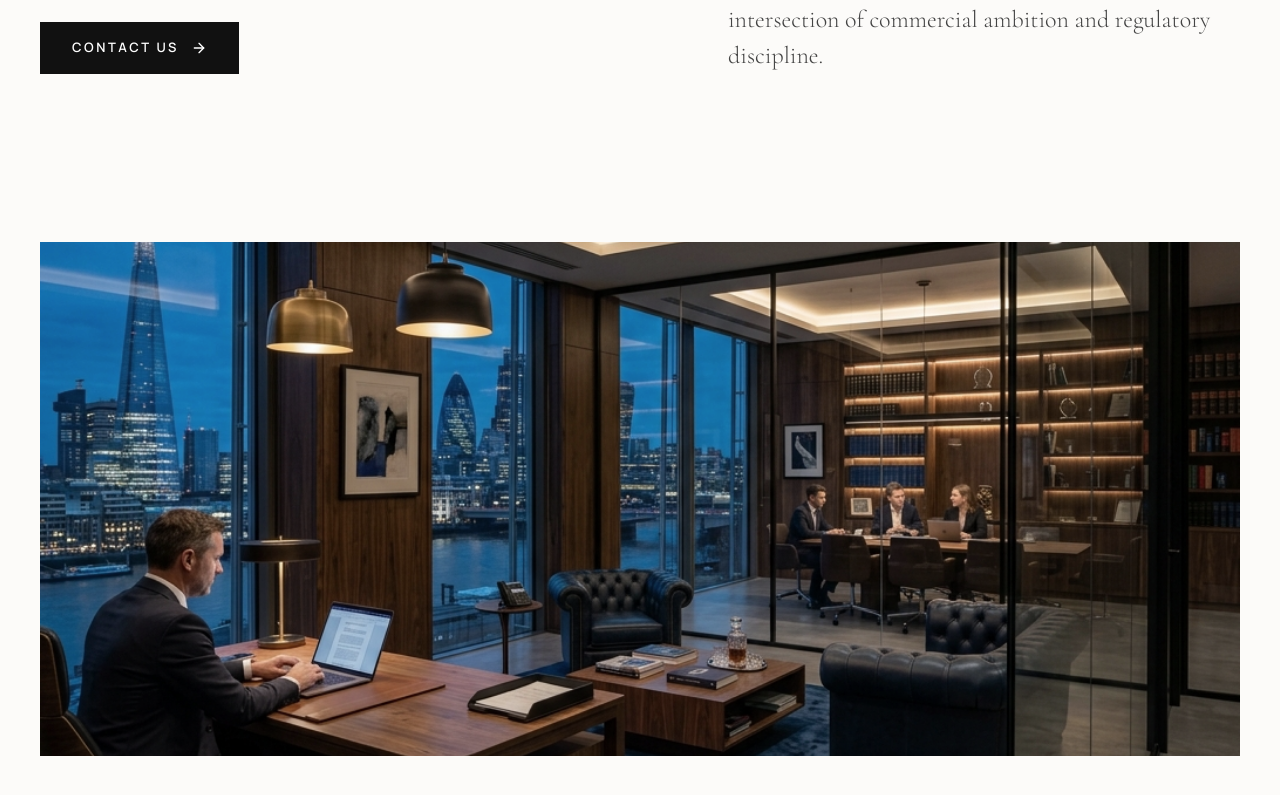
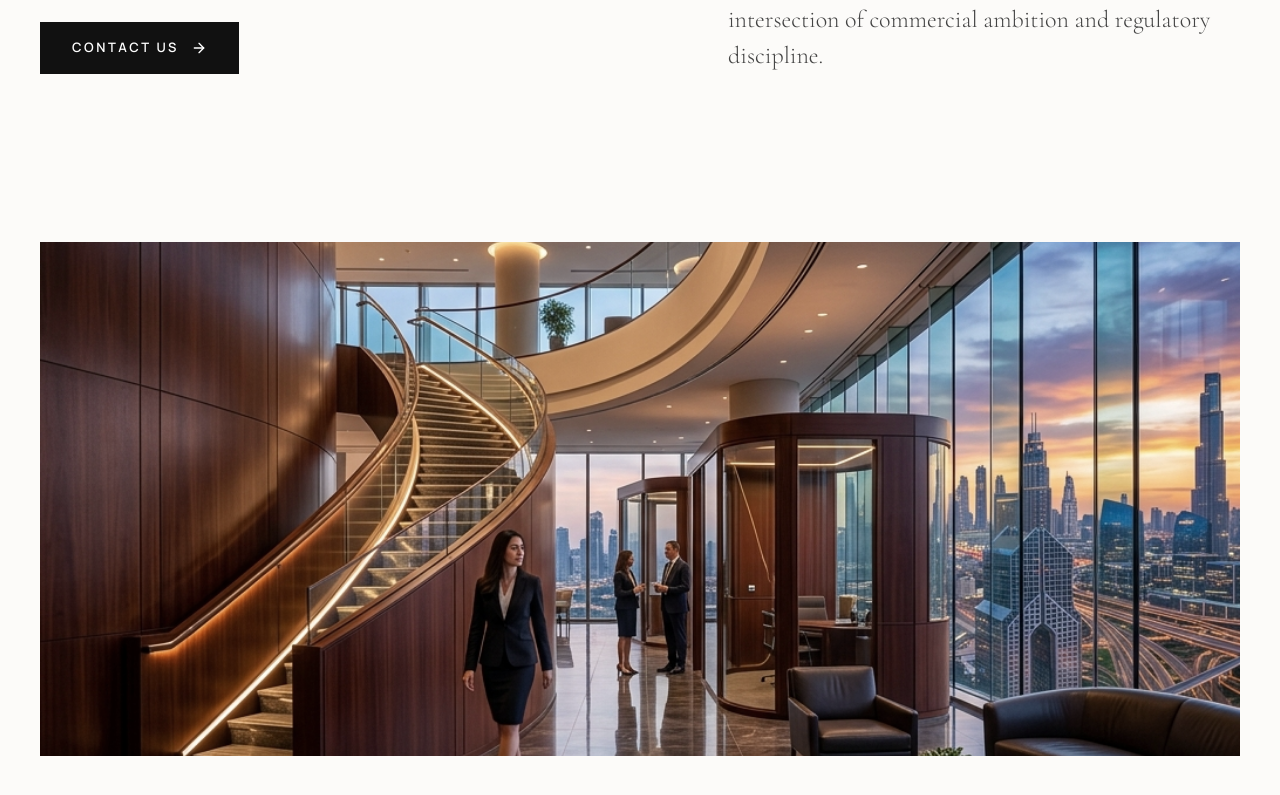
Before and after one commit to amaysomani/silverlake-website, a Next.js app: page /about in a window 1280 px wide. Shown: the part 479-1274 px from the top of the page. Built offline with nearby package versions, Linux system fonts and the light colour scheme.

Commit message:
Update Who We Are background to beige and add fascinating new hero image to About page

```diff
--- a/src/app/about/page.tsx
+++ b/src/app/about/page.tsx
@@ -81,7 +81,7 @@ export default function AboutPage() {
               className="w-full aspect-[21/9] bg-[#eae8e1] overflow-hidden"
             >
               <img
-                src="/images/office-interior.png"
+                src="/images/about-hero.png"
                 alt="Our global operations"
                 className="w-full h-full object-cover object-center grayscale-[20%]"
               />
--- a/src/app/page.tsx
+++ b/src/app/page.tsx
@@ -212,7 +212,7 @@ export default function HomePage() {
         {/* ═══════════════════════════════════════════════════
             4. WHO WE ARE
         ═══════════════════════════════════════════════════ */}
-        <section className="py-[120px] lg:py-[180px] bg-[#fcfbf9]">
+        <section className="py-[120px] lg:py-[180px] bg-[#eae8e1]">
           <div className="mx-auto max-w-[1400px] px-6 lg:px-10">
             <div className="grid grid-cols-1 lg:grid-cols-2 gap-16 lg:gap-24 items-center">
               <div className="max-w-xl">
```
Also changed, not shown: public/images/about-hero.png (added).
